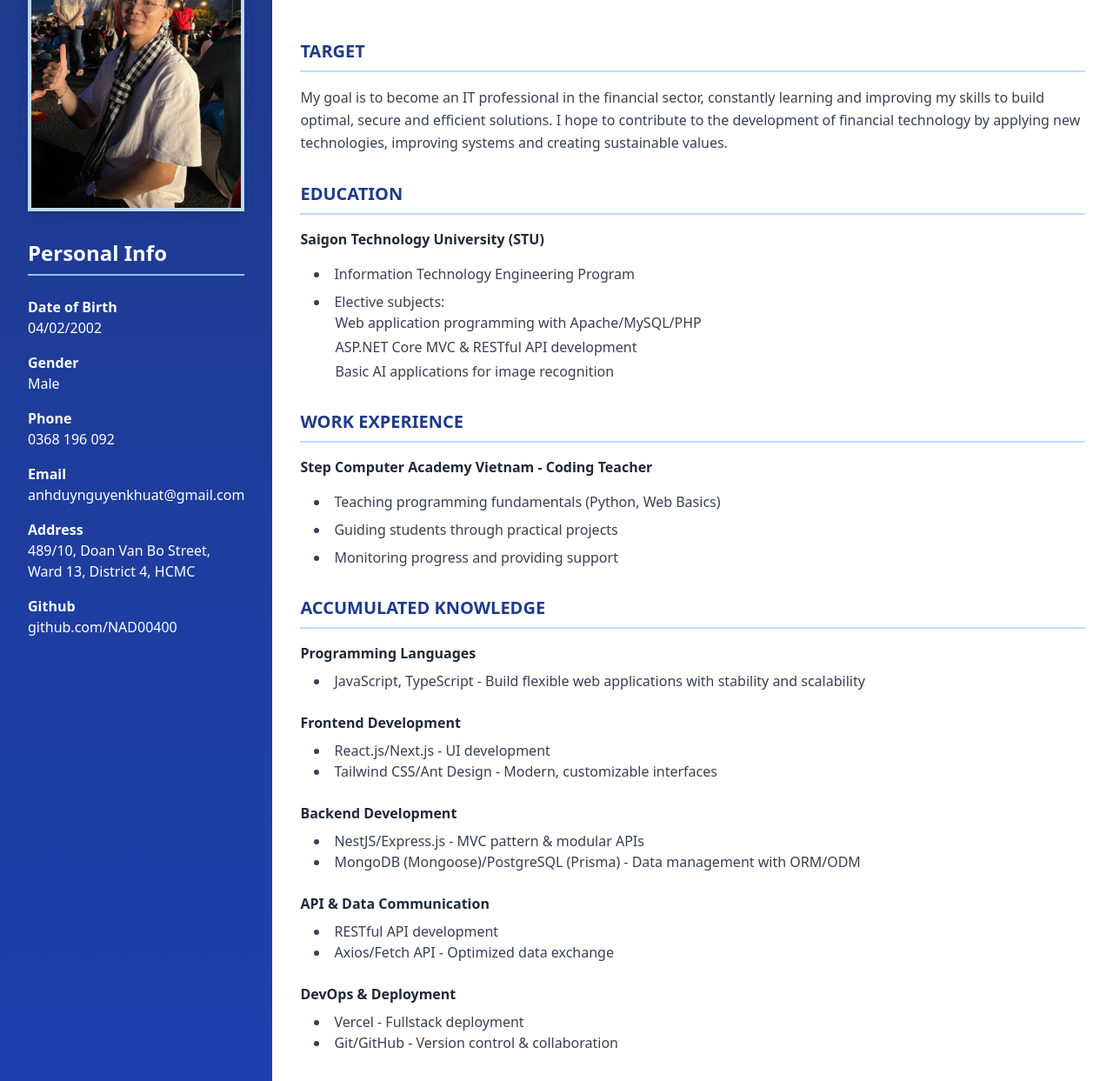
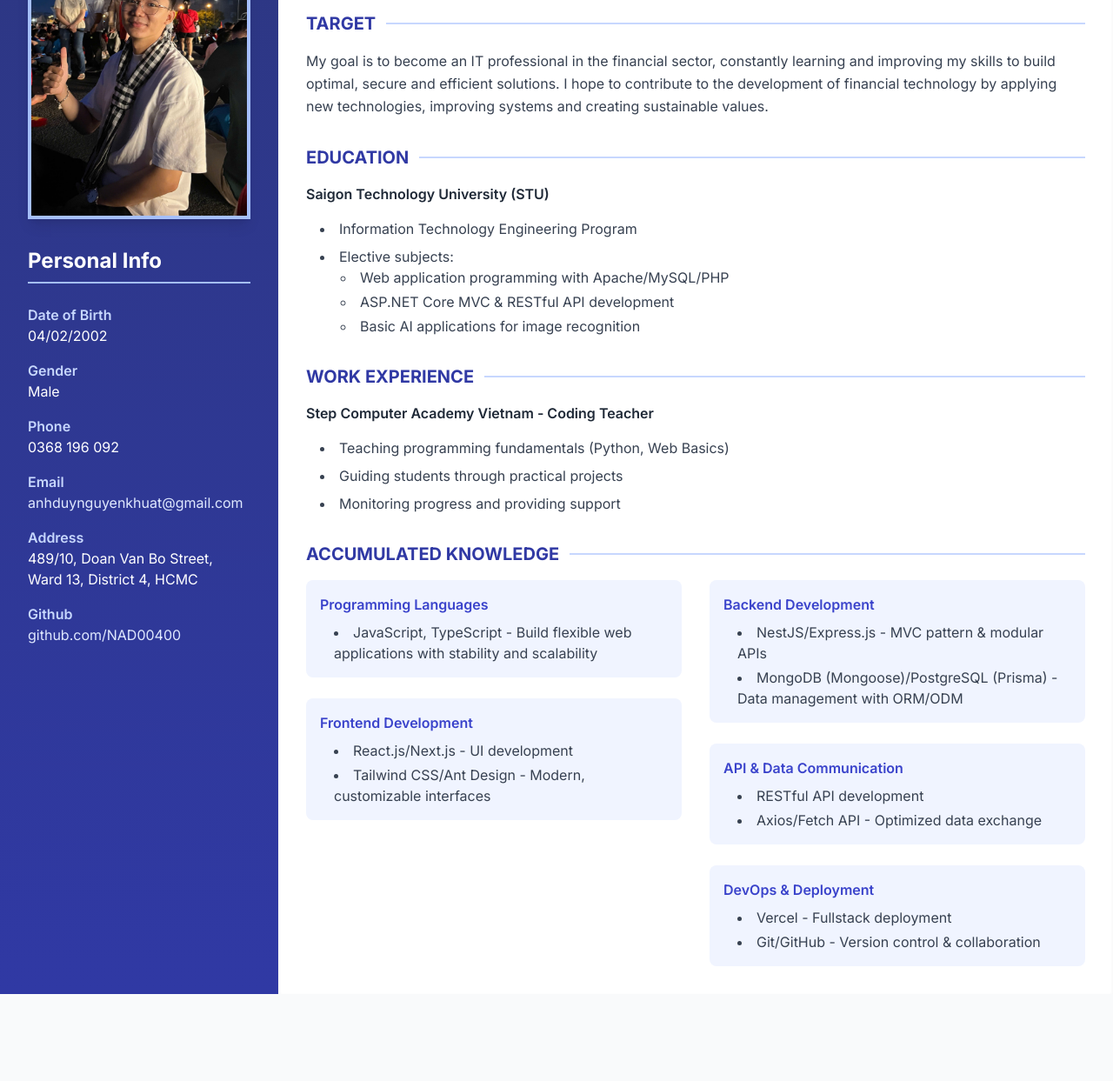
Before and after one commit to NAD00400/My-profile, a plain HTML site: page index.html in a window 1280 px wide. Shown: the part 115-1358 px from the top of the page at 87% size. After the commit the page ends 1258 px from the top, so only its background shows below. Drawn offline with nearby package versions, Linux system fonts and the light colour scheme.

Commit message:
update - done

```diff
--- a/index.html
+++ b/index.html
@@ -5,73 +5,111 @@
     <meta name="viewport" content="width=device-width, initial-scale=1.0">
     <title>Nguyen Khuat Anh Duy - CV</title>
     <script src="https://cdn.tailwindcss.com"></script>
+    <script>
+        tailwind.config = {
+            theme: {
+                extend: {
+                    colors: {
+                        navy: {
+                            50: '#f0f4ff',
+                            100: '#e0e9ff',
+                            200: '#c7d7fe',
+                            300: '#a5bffc',
+                            400: '#819cf8',
+                            500: '#6177f2',
+                            600: '#4655e6',
+                            700: '#3a43cb',
+                            800: '#3039a4',
+                            900: '#2d3782',
+                        }
+                    }
+                }
+            }
+        }
+    </script>
+    <style>
+        @import url('https://fonts.googleapis.com/css2?family=Inter:wght@300;400;500;600;700&display=swap');
+        body {
+            font-family: 'Inter', sans-serif;
+        }
+    </style>
 </head>
-<body class="bg-gray-100">
+<body class="bg-gray-50">
     <div class="min-h-screen md:flex">
         <!-- Left Column - Personal Info -->
-        <div class="md:w-1/4 bg-gradient-to-b from-blue-900 to-blue-800 p-8 text-white">
+
+        <div class="md:w-1/4 bg-gradient-to-b from-navy-900 to-navy-800 p-8 text-white">
             <div class="text-center mb-8">
-                <!-- Replace 'avatar.jpg' with actual image path -->
-                <img src="./public/avatar.jpg" alt="Profile Photo"
-                     class="w-full mx-auto border-4 border-blue-200 shadow-lg">
+                <!-- Profile Photo -->
+                <div class="w-full mx-auto overflow-hidden border-4 border-navy-300 shadow-lg">
+                    <img src="./public/avatar.jpg" alt="Profile Photo" class="w-full h-full object-cover">
+                </div>
             </div>
 
-            <h2 class="text-2xl font-bold mb-6 border-b-2 border-blue-300 pb-2">Personal Info</h2>
+            <h2 class="text-2xl font-bold mb-6 border-b-2 border-navy-300 pb-2">Personal Info</h2>
 
             <div class="space-y-4">
                 <div>
-                    <p class="font-semibold">Date of Birth</p>
-                    <p>04/02/2002</p>
+                    <p class="font-semibold text-navy-200">Date of Birth</p>
+                    <p class="text-white">04/02/2002</p>
                 </div>
                 <div>
-                    <p class="font-semibold">Gender</p>
-                    <p>Male</p>
+                    <p class="font-semibold text-navy-200">Gender</p>
+                    <p class="text-white">Male</p>
                 </div>
                 <div>
-                    <p class="font-semibold">Phone</p>
-                    <p>0368 196 092</p>
+                    <p class="font-semibold text-navy-200">Phone</p>
+                    <p class="text-white">0368 196 092</p>
                 </div>
                 <div>
-                    <p class="font-semibold">Email</p>
+                    <p class="font-semibold text-navy-200">Email</p>
                     <a href="mailto:anhduynguyenkhuat@gmail.com"
-                       class="hover:text-blue-200 transition-colors">anhduynguyenkhuat@gmail.com</a>
+                       class="text-navy-100 hover:text-white transition-colors">anhduynguyenkhuat@gmail.com</a>
                 </div>
                 <div>
-                    <p class="font-semibold">Address</p>
-                    <p>489/10, Doan Van Bo Street,<br>Ward 13, District 4, HCMC</p>
+                    <p class="font-semibold text-navy-200">Address</p>
+                    <p class="text-white">489/10, Doan Van Bo Street,<br>Ward 13, District 4, HCMC</p>
                 </div>
                 <div>
-                    <p class="font-semibold">Github</p>
+                    <p class="font-semibold text-navy-200">Github</p>
                     <a href="https://github.com/NAD00400"
-                       class="hover:text-blue-200 transition-colors">github.com/NAD00400</a>
+                       class="text-navy-100 hover:text-white transition-colors">github.com/NAD00400</a>
                 </div>
             </div>
         </div>
 
         <!-- Right Column - Content -->
-        <div class="md:w-4/5 bg-white p-8">
+        <div class="md:w-3/4 bg-white p-8 shadow-inner">
             <!-- Header -->
-            <div class="mb-12 flex justify-between items-center w-full  p-4">
-                <h1 class="text-4xl font-bold text-blue-900">Nguyen Khuat Anh Duy</h1>
-                <h2 class="text-2xl font-semibold text-white bg-blue-900 px-3 py-2">Web Development Intern</h2>
+            <div class="mb-12 flex flex-col md:flex-row justify-between items-start md:items-center w-full">
+                <h1 class="text-4xl font-bold text-navy-900 mb-2">Nguyen Khuat Anh Duy</h1>
+                <div class="bg-navy-700 text-white px-4 py-2 rounded-md shadow-md">
+                    <h2 class="text-xl font-semibold">Web Development</h2>
+                </div>
             </div>
 
             <!-- Sections -->
             <section class="mb-8">
-                <h3 class="text-xl font-bold text-blue-900 mb-4 border-b-2 border-blue-200 pb-2">TARGET</h3>
+                <h3 class="text-xl font-bold text-navy-800 mb-4 flex items-center">
+                    <span class="mr-3">TARGET</span>
+                    <span class="flex-1 border-b-2 border-navy-200"></span>
+                </h3>
                 <p class="text-gray-700 leading-relaxed">
                     My goal is to become an IT professional in the financial sector, constantly learning and improving my skills to build optimal, secure and efficient solutions. I hope to contribute to the development of financial technology by applying new technologies, improving systems and creating sustainable values.
                 </p>
             </section>
 
             <section class="mb-8">
-                <h3 class="text-xl font-bold text-blue-900 mb-4 border-b-2 border-blue-200 pb-2">EDUCATION</h3>
+                <h3 class="text-xl font-bold text-navy-800 mb-4 flex items-center">
+                    <span class="mr-3">EDUCATION</span>
+                    <span class="flex-1 border-b-2 border-navy-200"></span>
+                </h3>
                 <div class="space-y-4">
                     <h4 class="font-semibold text-gray-800">Saigon Technology University (STU)</h4>
                     <ul class="list-disc list-inside space-y-2 ml-4 text-gray-700">
                         <li>Information Technology Engineering Program</li>
                         <li>Elective subjects:
-                            <ul class="list-circle list-inside space-y-1 ml-6">
+                            <ul class="list-[circle] list-inside space-y-1 ml-6">
                                 <li>Web application programming with Apache/MySQL/PHP</li>
                                 <li>ASP.NET Core MVC & RESTful API development</li>
                                 <li>Basic AI applications for image recognition</li>
@@ -82,7 +120,10 @@
             </section>
 
             <section class="mb-8">
-                <h3 class="text-xl font-bold text-blue-900 mb-4 border-b-2 border-blue-200 pb-2">WORK EXPERIENCE</h3>
+                <h3 class="text-xl font-bold text-navy-800 mb-4 flex items-center">
+                    <span class="mr-3">WORK EXPERIENCE</span>
+                    <span class="flex-1 border-b-2 border-navy-200"></span>
+                </h3>
                 <div class="space-y-4">
                     <h4 class="font-semibold text-gray-800">Step Computer Academy Vietnam - Coding Teacher</h4>
                     <ul class="list-disc list-inside space-y-2 ml-4 text-gray-700">
@@ -92,49 +133,53 @@
                     </ul>
                 </div>
             </section>
+
             <!-- Accumulated Knowledge Section -->
             <section>
-                <h3 class="text-xl font-bold text-blue-900 mb-4 border-b-2 border-blue-200 pb-2">ACCUMULATED KNOWLEDGE</h3>
-                <div class="grid grid-cols-1 gap-6">
-                    <!-- Left Column -->
+                <h3 class="text-xl font-bold text-navy-800 mb-4 flex items-center">
+                    <span class="mr-3">ACCUMULATED KNOWLEDGE</span>
+                    <span class="flex-1 border-b-2 border-navy-200"></span>
+                </h3>
+                <div class="grid grid-cols-1 md:grid-cols-2 gap-8">
+                    <!-- Column 1 -->
                     <div class="space-y-6">
-                        <div>
-                            <h4 class="font-semibold text-gray-800 mb-2">Programming Languages</h4>
-                            <ul class="list-disc list-inside ml-4 text-gray-700">
+                        <div class="bg-navy-50 p-4 rounded-lg">
+                            <h4 class="font-semibold text-navy-700 mb-2">Programming Languages</h4>
+                            <ul class="list-disc list-inside ml-4 text-gray-700 space-y-1">
                                 <li>JavaScript, TypeScript - Build flexible web applications with stability and scalability</li>
                             </ul>
                         </div>
 
-                        <div>
-                            <h4 class="font-semibold text-gray-800 mb-2">Frontend Development</h4>
-                            <ul class="list-disc list-inside ml-4 text-gray-700">
+                        <div class="bg-navy-50 p-4 rounded-lg">
+                            <h4 class="font-semibold text-navy-700 mb-2">Frontend Development</h4>
+                            <ul class="list-disc list-inside ml-4 text-gray-700 space-y-1">
                                 <li>React.js/Next.js - UI development</li>
                                 <li>Tailwind CSS/Ant Design - Modern, customizable interfaces</li>
                             </ul>
                         </div>
                     </div>
 
-                    <!-- Right Column -->
+                    <!-- Column 2 -->
                     <div class="space-y-6">
-                        <div>
-                            <h4 class="font-semibold text-gray-800 mb-2">Backend Development</h4>
-                            <ul class="list-disc list-inside ml-4 text-gray-700">
+                        <div class="bg-navy-50 p-4 rounded-lg">
+                            <h4 class="font-semibold text-navy-700 mb-2">Backend Development</h4>
+                            <ul class="list-disc list-inside ml-4 text-gray-700 space-y-1">
                                 <li>NestJS/Express.js - MVC pattern & modular APIs</li>
                                 <li>MongoDB (Mongoose)/PostgreSQL (Prisma) - Data management with ORM/ODM</li>
                             </ul>
                         </div>
 
-                        <div>
-                            <h4 class="font-semibold text-gray-800 mb-2">API & Data Communication</h4>
-                            <ul class="list-disc list-inside ml-4 text-gray-700">
+                        <div class="bg-navy-50 p-4 rounded-lg">
+                            <h4 class="font-semibold text-navy-700 mb-2">API & Data Communication</h4>
+                            <ul class="list-disc list-inside ml-4 text-gray-700 space-y-1">
                                 <li>RESTful API development</li>
                                 <li>Axios/Fetch API - Optimized data exchange</li>
                             </ul>
                         </div>
 
-                        <div>
-                            <h4 class="font-semibold text-gray-800 mb-2">DevOps & Deployment</h4>
-                            <ul class="list-disc list-inside ml-4 text-gray-700">
+                        <div class="bg-navy-50 p-4 rounded-lg">
+                            <h4 class="font-semibold text-navy-700 mb-2">DevOps & Deployment</h4>
+                            <ul class="list-disc list-inside ml-4 text-gray-700 space-y-1">
                                 <li>Vercel - Fullstack deployment</li>
                                 <li>Git/GitHub - Version control & collaboration</li>
                             </ul>
```
